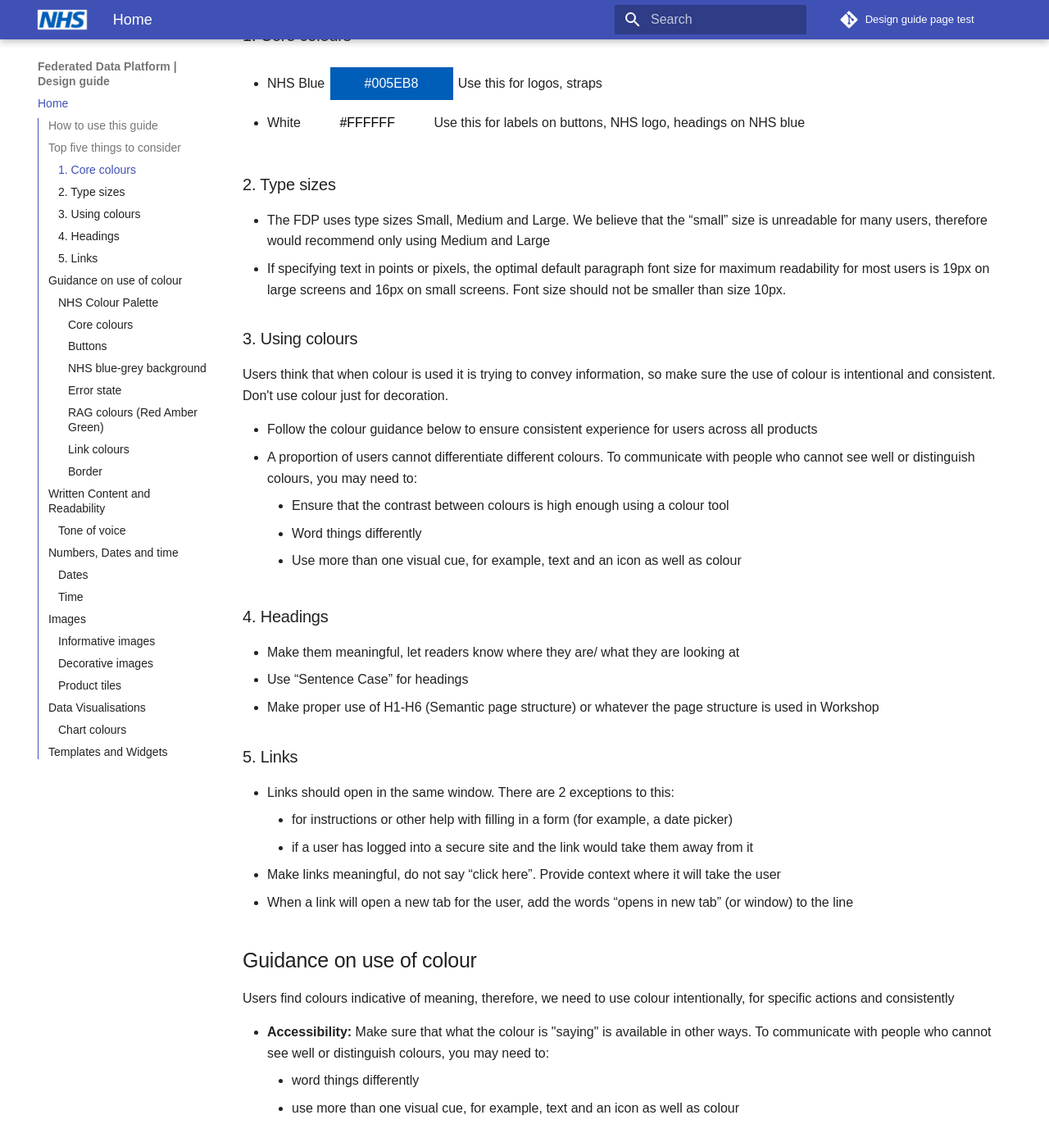
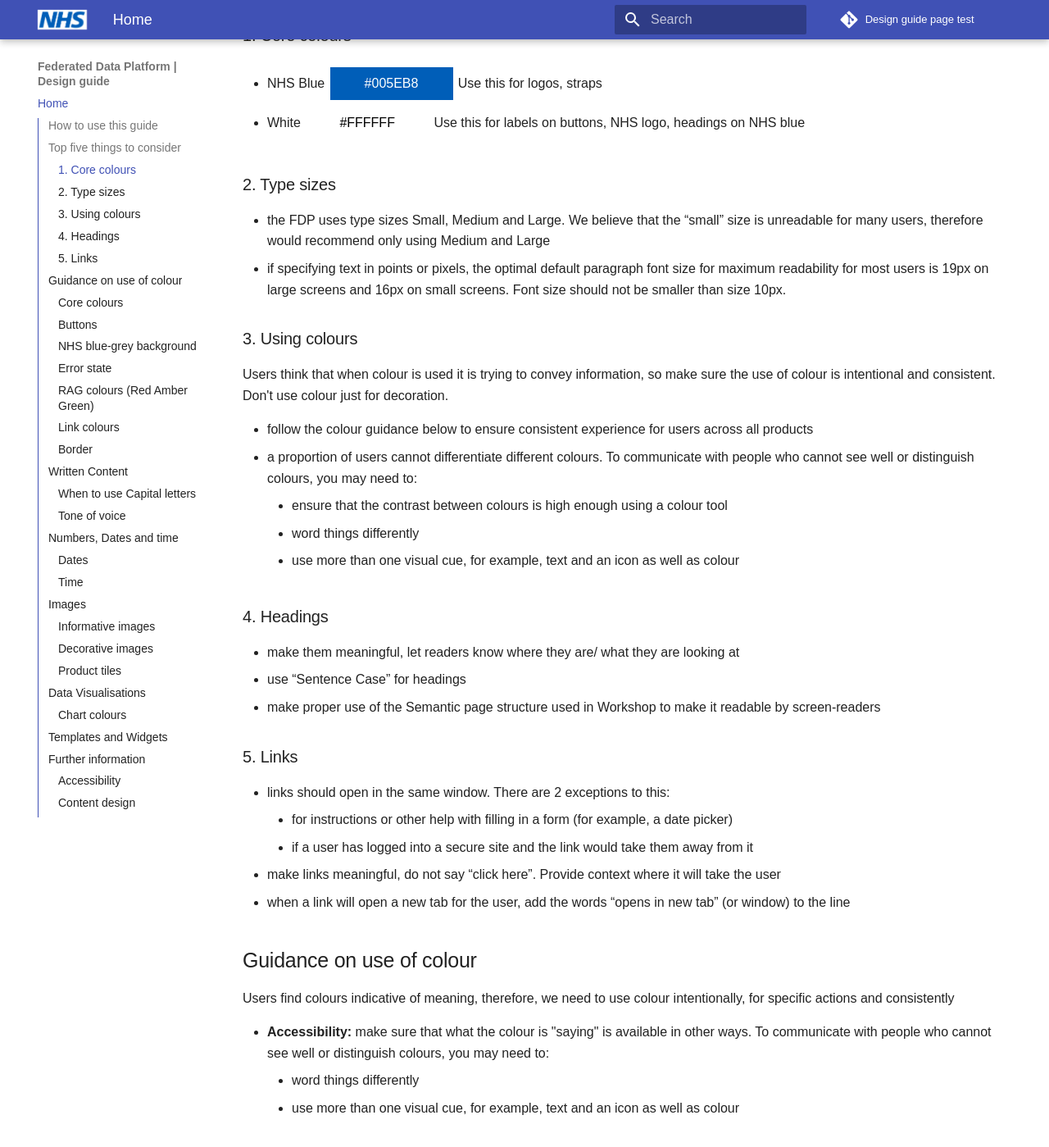
Before and after one commit to nhsengland/fdp-design-guide, an MkDocs documentation site: the page built from docs/index.md, in a window 1280 px wide and 1400 px high, scrolled down 505 px. Shown: the whole window at 82% size. Built offline with MkDocs 1.6.1 and Material for MkDocs 9.7.7, drawn with Linux system fonts in a browser that asks for light colours; some web fonts are replaced; comment, search, counter and statistics services are not loaded; some of the changed text lies outside the part shown.

Commit message:
changed all bullets to lwer case, added in text stuff, and added some URLs

```diff
--- a/docs/index.md
+++ b/docs/index.md
@@ -15,105 +15,108 @@
 
 
 ###2.	Type sizes
-- The FDP uses type sizes Small, Medium and Large. We believe that the “small” size is unreadable for many users, therefore would recommend only using Medium and Large
-- If specifying text in points or pixels, the optimal default paragraph font size for maximum readability for most users is 19px on large screens and 16px on small screens. Font size should not be smaller than size 10px.
+- the FDP uses type sizes Small, Medium and Large. We believe that the “small” size is unreadable for many users, therefore would recommend only using Medium and Large
+- if specifying text in points or pixels, the optimal default paragraph font size for maximum readability for most users is 19px on large screens and 16px on small screens. Font size should not be smaller than size 10px.
 
 ###3.	Using colours
 Users think that when colour is used it is trying to convey information, so make sure the use of colour is intentional and consistent. Don't use colour just for decoration.
 
-- Follow the colour guidance below to ensure consistent experience for users across all products
-- A proportion of users cannot differentiate different colours. To communicate with people who cannot see well or distinguish colours, you may need to:
-    - Ensure that the contrast between colours is high enough using a colour tool
-    - Word things differently
-    - Use more than one visual cue, for example, text and an icon as well as colour
+- follow the colour guidance below to ensure consistent experience for users across all products
+- a proportion of users cannot differentiate different colours. To communicate with people who cannot see well or distinguish colours, you may need to:
+    - ensure that the contrast between colours is high enough using a colour tool
+    - word things differently
+    - use more than one visual cue, for example, text and an icon as well as colour
 
 ###4.	Headings
-- Make them meaningful, let readers know where they are/ what they are looking at
-- Use “Sentence Case” for headings
-- Make proper use of H1-H6 (Semantic page structure) or whatever the page structure is used in Workshop
+- make them meaningful, let readers know where they are/ what they are looking at
+- use “Sentence Case” for headings
+- make proper use of the Semantic page structure used in Workshop to make it readable by screen-readers
 
 ###5.	Links
-- Links should open in the same window. There are 2 exceptions to this:
+- links should open in the same window. There are 2 exceptions to this:
     - for instructions or other help with filling in a form (for example, a date picker)
     - if a user has logged into a secure site and the link would take them away from it
-- Make links meaningful, do not say “click here”. Provide context where it will take the user
-- When a link will open a new tab for the user, add the words “opens in new tab” (or window) to the line
+- make links meaningful, do not say “click here”. Provide context where it will take the user
+- when a link will open a new tab for the user, add the words “opens in new tab” (or window) to the line
 
 ##Guidance on use of colour
 Users find colours indicative of meaning, therefore, we need to use colour intentionally, for specific actions and consistently
 
-- **Accessibility:** Make sure that what the colour is "saying" is available in other ways. To communicate with people who cannot see well or distinguish colours, you may need to:
+- **Accessibility:** make sure that what the colour is "saying" is available in other ways. To communicate with people who cannot see well or distinguish colours, you may need to:
     - word things differently
     - use more than one visual cue, for example, text and an icon as well as colour
 
-###NHS Colour Palette
-
-#### Core colours
+### Core colours
 
 - <p class="inline-container">NHS Blue<span class="colour-rect" style="--colour: #005EB8; --txt_clr: white">#005EB8</span> Use this for logos, straps</p>
 - <p class="inline-container">White<span class="colour-rect" style="--colour: #FFFFFF; --txt_clr: black">#FFFFFF</span></p>
 
-#### Buttons
+### Buttons
 
 - <p class="inline-container">Button colour<span class="colour-rect" style="--colour: #007F3B; --txt_clr: white">#007F3B</span></p>
 - <p class="inline-container">Secondary button colour<span class="colour-rect" style="--colour: #4C6272; --txt_clr: white">#4C6272</span></p>
 - <p class="inline-container">Button labels <span class="colour-rect" style="--colour: #FFFFFF; --txt_clr: black">#FFFFFF</span></p>
 
-#### NHS blue-grey background
+### NHS blue-grey background
 
 - <p class="inline-container">Page background<span class="colour-rect" style="--colour: #F0F4F5; --txt_clr: black">#F0F4F5</span></p>
 
-#### Error state
+### Error state
 
 - <p class="inline-container">Error state colour<span class="colour-rect" style="--colour: #D5281B; --txt_clr: white">#D5281B</span></p>
 
-#### RAG colours (Red Amber Green)
+### RAG colours (Red Amber Green)
 
 - <p class="inline-container">Red colour<span class="colour-rect" style="--colour: #DA291C; --txt_clr: white">#DA291C</span></p>
 - <p class="inline-container">Amber colour<span class="colour-rect" style="--colour: #ED8B00; --txt_clr: white">#ED8B00</span></p>
 - <p class="inline-container">Green colour<span class="colour-rect" style="--colour: #006747; --txt_clr: white">#006747</span></p>
 
-#### Link colours
+### Link colours
 
 - <p class="inline-container">Link colour<span class="colour-rect" style="--colour: #005EB8; --txt_clr: white">#005EB8</span></p>
 - <p class="inline-container">Hover link colour<span class="colour-rect" style="--colour: #7C2855; --txt_clr: white">#7C2855</span></p>
 - <p class="inline-container">Visited link colour<span class="colour-rect" style="--colour: #330072; --txt_clr: white">#330072</span></p>
 - <p class="inline-container">Active link colour<span class="colour-rect" style="--colour: #002F5C; --txt_clr: white">#002F5C</span></p>
 
-#### Border
+### Border
 
 - <p class="inline-container">Border colour<span class="colour-rect" style="--colour: #D8DDE0; --txt_clr: white">#D8DDE0</span></p>
 - <p class="inline-container">Form border colour<span class="colour-rect" style="--colour: #4C6272; --txt_clr: white">#4C6272</span></p>
 
-## Written Content and Readability
+## Written Content
 
 Use plain language. Research has shown that most people prefer to read plain English, and that the more specialist a person's knowledge is, the greater their preference.
 
 Our content is factual, neutral and unambiguous. We do not use metaphors - we say what we mean.
 
-- Spell out abbreviations and acronyms when first used
-- Don’t use jargon, rather than saying ‘free text’ say ‘notes’
-- Use short sentences - up to 20 words, and short paragraphs - up to 3 sentences
-- Write descriptive headings and subheadings
-- Do not assume our audience will be familiar with the topic
+- spell out abbreviations and acronyms when first used
+- don’t use jargon, rather than saying ‘free text’ say ‘notes’
+- use short sentences - up to 20 words, and short paragraphs - up to 3 sentences
+- write descriptive headings and subheadings
+- do not assume our audience will be familiar with the topic
+
+### When to use Capital letters
+- use “Sentence Case” for headings (capital letter at the start of the sentence only, except for proper nouns e.g. names, company names)
+- use “Title case” for the names of organisations, training programmes, schemes, and specialties (Capital letters for each word in a title)
+
 
 ### Tone of voice
-- Use the active voice - "find a pharmacy" rather than "a pharmacy can be found"
-- There’s usually no need to say "please" or "please note"
-- There’s usually no need to say thank you
-- Say "sorry" if something serious has gone wrong - for example, the service has stopped working completely
+- use the active voice - "find a pharmacy" rather than "a pharmacy can be found"
+- there’s usually no need to say "please" or "please note"
+- there’s usually no need to say thank you
+- say "sorry" if something serious has gone wrong - for example, the service has stopped working completely
 
 ## Numbers, Dates and time
-- We use numerals for numbers (including 1 and 2)
-- For numbers over 999, use a comma for clarity – for example, 1,000
-- Always start with zero for values less than 1 (Example: 0.75 not .75)
-- Ensure negative values are indicated by a minus sign (Example: -65)
-- We spell out "one" when it means "a" or to avoid repeating a word
+- we use numerals for numbers (including 1 and 2)
+- for numbers over 999, use a comma for clarity – for example, 1,000
+- always start with zero for values less than 1 (Example: 0.75 not .75)
+- ensure negative values are indicated by a minus sign (Example: -65)
+- we spell out "one" when it means "a" or to avoid repeating a word
 
 ### Dates
-- Always use UK format for dates, do not use American format
-- Use this format for dates: 6 August 2018
-- If you need to include the day of the week, use this format: Wednesday 6 August 2018
+- always use UK format for dates, do not use American format
+- use this format for dates: 6 August 2018
+- if you need to include the day of the week, use this format: Wednesday 6 August 2018
 - short dates should be formatted DD/MM/YYYY
 
 ### Time
@@ -124,24 +127,24 @@
 
 ## Images
 ### Informative images
-- Do not use text in images
-- Provide alt-text when images convey meaning or information.  If decorative, use an empty alt-text tag [“”]
-- Keep alt-text to around 125 characters or 2 sentences
-- If there's important information that you cannot fit in 125 characters (for example, you're describing a complex chart), include this information in the alt-text or consider linking to more information for screen reader users.
+- do not use text in images
+- provide alt-text when images convey meaning or information.  If decorative, use an empty alt-text tag [“”]
+- keep alt-text to around 125 characters or 2 sentences
+- if there's important information that you cannot fit in 125 characters (for example, you're describing a complex chart), include this information in the alt-text or consider linking to more information for screen reader users.
 
 ### Decorative images
-- Try to avoid them in data products unless they convey useful information
+- avoid them in data products unless they convey useful information
 - if an image is decorative, give it a null text alternative like this: (alt="")
 
 ### Product tiles
-- If there is a need to add an image to a product tile, ensure that it is a copyright free image that is meaningful to users, and not a screengrab of a product page
-- Look out for more guidance on how to ensure that product tiles are accessbile for those using screen-readers - in a future release
+- if there is a need to add an image to a product tile, ensure that it is a copyright free image that is meaningful to users, and not a screengrab of a product page
+- look out for more guidance on how to ensure that product tiles are accessbile for those using screen-readers - in a future release
 
 ## Data Visualisations
-- Every chart or other visualization must have a title. This benefits all users, and particularly those using a screen-reader. [type size medium]
-- Keep axis titles as short as possible [type size medium]
-- Category names on a chart axis or in a legend should be clear and concise [type size medium]
-- For data from two or more time periods, put the older values before the newer values
+- every chart or other visualization must have a title. This benefits all users, and particularly those using a screen-reader. [type size medium]
+- keep axis titles as short as possible [type size medium]
+- category names on a chart axis or in a legend should be clear and concise [type size medium]
+- for data from two or more time periods, put the older values before the newer values
 
 ### Chart colours
 To be used in this order (if more than 12 then start again from the first colour):
@@ -164,3 +167,12 @@
 This is a sample of an annotated image of a template. There will be guiddsance here on use of widgerts and templates in Workshop, and where possible, direct links to the templates.
 
 The templates, widgets and code will be accessed in Foundry as usual
+
+## Further information
+#### Accessibility
+- <a href="(https://www.w3.org/mission/accessibility/)">W3C accessibility pages</a>
+
+- <a href="https://service-manual.nhs.uk/accessibility">NHS Design guide accessibility pages</a>
+
+#### Content design
+- <a href="https://service-manual.nhs.uk/content">NHS Content Design guide</a>
```
Also changed, not shown: site/index.html, site/search/search_index.json, 1 other file.
